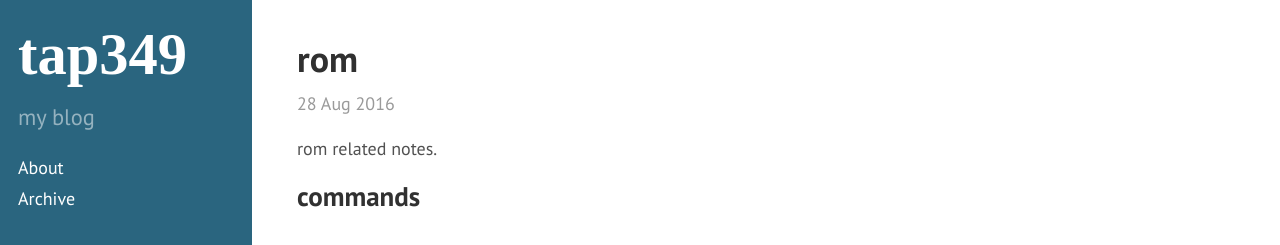
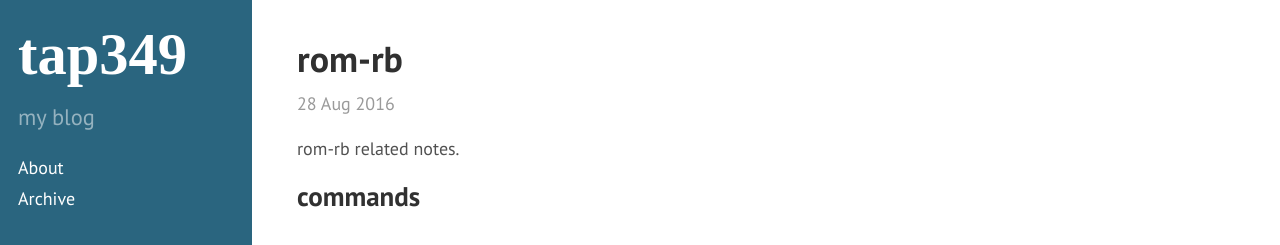
Before and after one commit to tap349/tap349.github.io, a Jekyll site: the page built from _posts/2016-08-29-rom-rb.md, in a window 1280 px wide and 1376 px high. Shown: the top 245 px of the window. Built offline with Jekyll 4.4.1, drawn with Linux system fonts in a browser that asks for light colours.

Commit message:
update 2016-09-03_00:20:59

```diff
--- a/_posts/2016-08-29-rom.md
+++ b/_posts/2016-08-29-rom-rb.md
@@ -1,12 +1,12 @@
 ---
 layout: post
-title: rom
+title: rom-rb
 date: 2016-08-29 01:21:54 +0300
 access: public
-categories: [rom]
+categories: [rom-rb]
 ---
 
-rom related notes.
+rom-rb related notes.
 
 <!-- more -->
 
```
